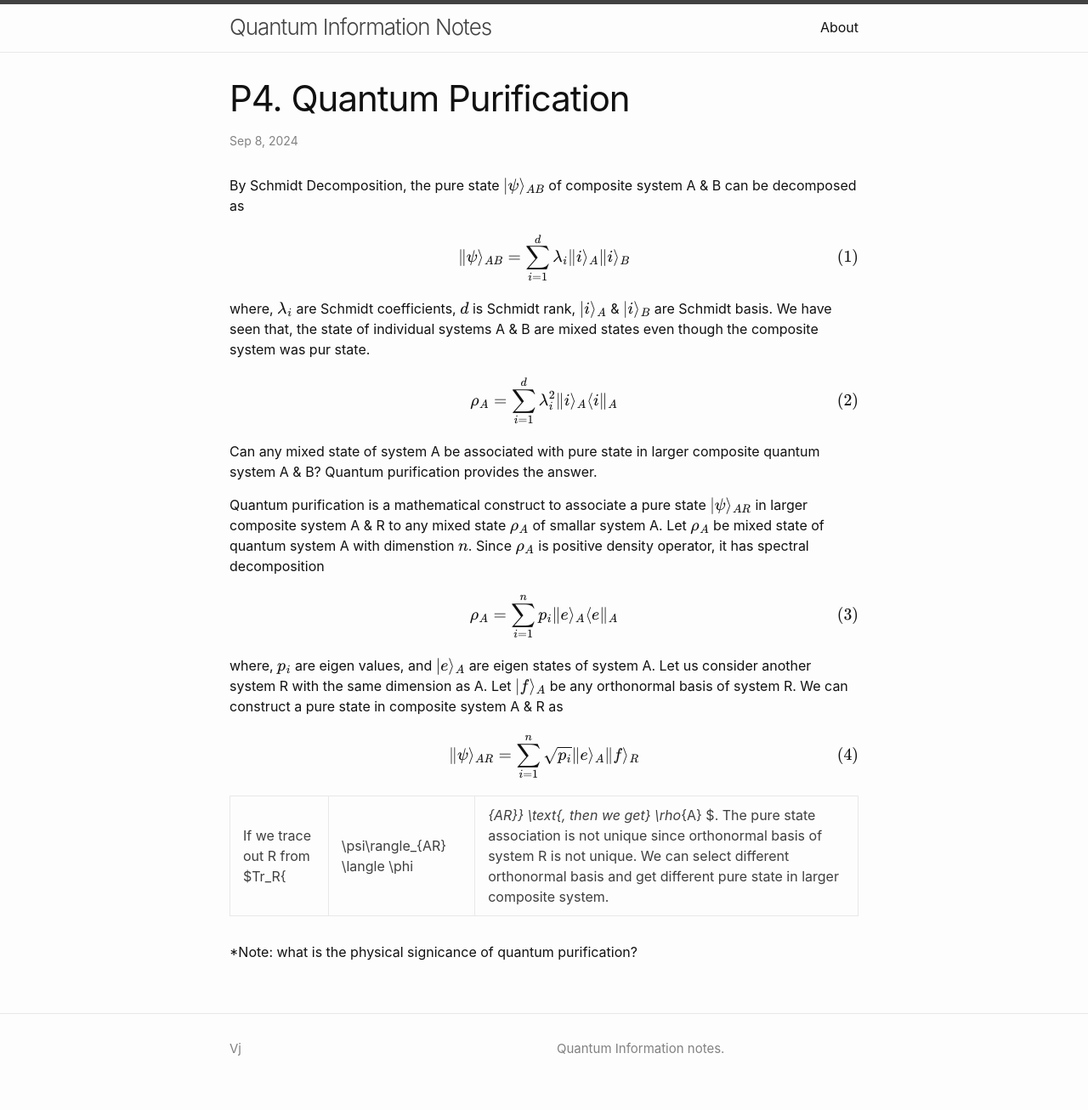
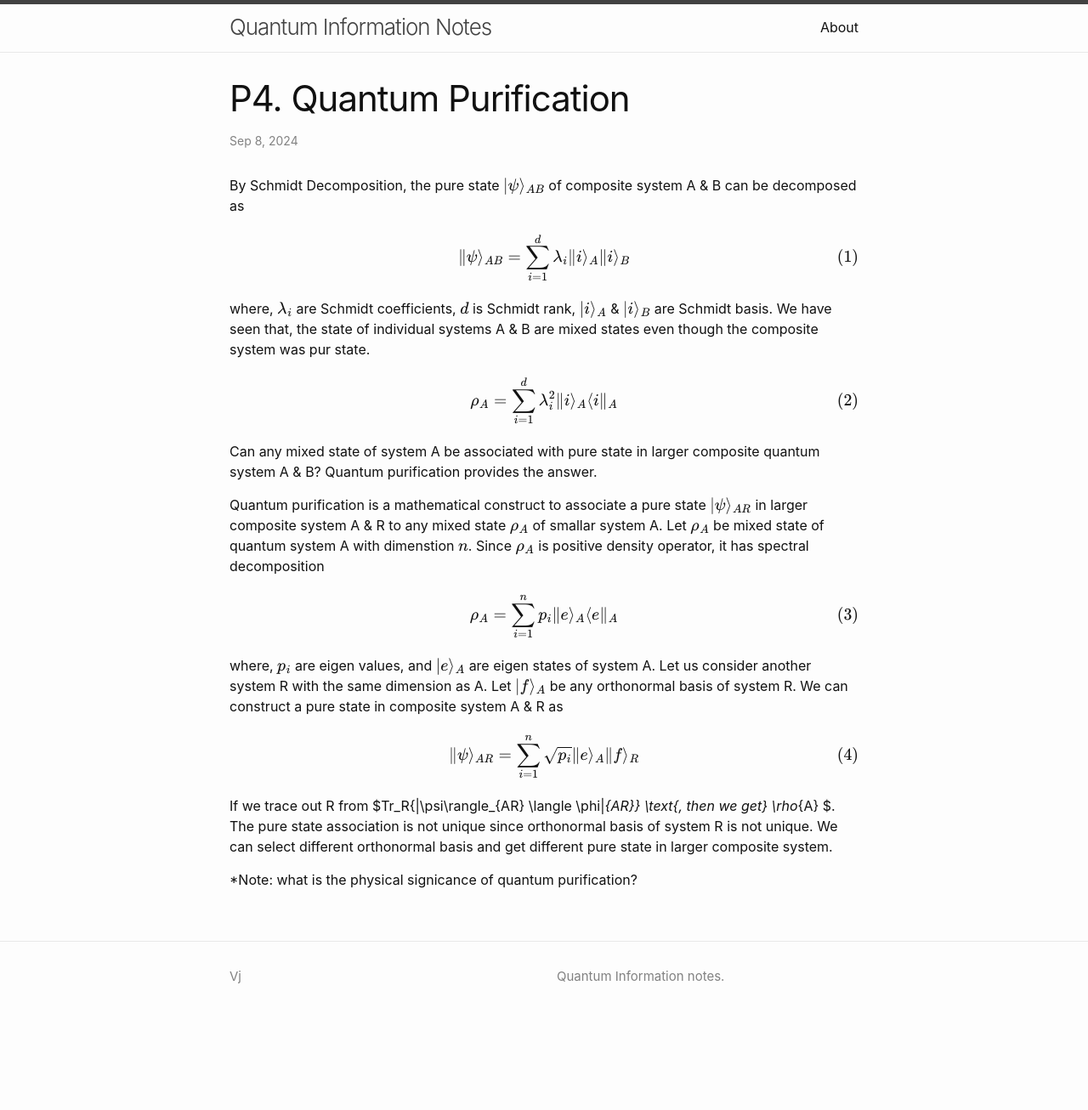
Before and after one commit to qcnotes/qcnotes.github.io, a Jekyll site: the page built from _posts/2024-09-08-Quantum-Purification.md, in a window 1280 px wide. Shown: the whole page at 85% size. Built offline with Jekyll 4.4.1, drawn with Linux system fonts in a browser that asks for light colours; formulas are drawn with MathJax 3; after the commit the page ends 1221 px from its top, so only the background shows below that.

```diff
--- a/_posts/2024-09-08-Quantum-Purification.md
+++ b/_posts/2024-09-08-Quantum-Purification.md
@@ -22,6 +22,6 @@ where, $p_{i}$ are eigen values, and $\|e\rangle_{A}$ are eigen states of system
 
 $$\|\psi\rangle_{AR} = \sum_{i=1}^{n} \sqrt{p_{i}} \|e\rangle_{A} \|f\rangle_{R}$$
 
-If we trace out R from $Tr_R\{|\psi\rangle_{AR} \langle \phi|_{AR}\} \text{, then we get} \rho_{A} $. The pure state association is not unique since orthonormal basis of system R is not unique. We can select different orthonormal basis and get different pure state in larger composite system.
+If we trace out R from $Tr_R\{\|\psi\rangle_{AR} \langle \phi\|_{AR}\} \text{, then we get} \rho_{A} $. The pure state association is not unique since orthonormal basis of system R is not unique. We can select different orthonormal basis and get different pure state in larger composite system.
 
 *Note: what is the physical signicance of quantum purification?
```
